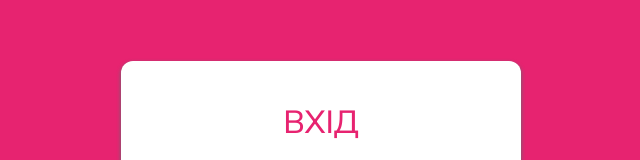
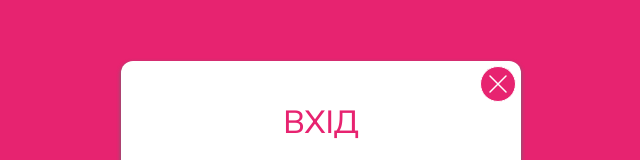
Before and after one commit to Olka1516/AmurArrow, a Vue app: page /sign-in in a window 1280 px wide. Shown: the part 122-282 px from the top of the page, without its empty margins (319-959 px from the left). Built offline with nearby package versions, Linux system fonts and the light colour scheme; a web font is replaced by a local one; what vue3-country-region-select would draw is missing.

Commit message:
Deploy 1

```diff
--- a/src/assets/scss/_index.scss
+++ b/src/assets/scss/_index.scss
@@ -71,9 +71,9 @@
 
 @mixin sign-up {
   @include cubes;
+  @include buttons-container;
   @include forms;
   @include sign-container;
-  @include buttons-container;
 }
 
 @mixin sign-in {
--- a/src/assets/scss/repetitive/_forms.scss
+++ b/src/assets/scss/repetitive/_forms.scss
@@ -6,4 +6,12 @@
     flex-direction: column;
     gap: 10px;
   }
+   .rounded {
+    width: auto;
+    padding: 1px;
+    position: absolute;
+    top: 5px;
+    right: 5px;
+    padding: 5px;
   }
+}
--- a/src/views/SignInPage.vue
+++ b/src/views/SignInPage.vue
@@ -44,6 +44,10 @@ const signIn = async () => {
 const signUp = async () => {
   await router.push('/sign-up')
 }
+
+const back = async () => {
+  await router.push('/')
+}
 </script>
 <template>
   <section>
@@ -52,6 +56,7 @@ const signUp = async () => {
     </div>
 
     <div class="sign-page">
+      <Button icon="back" class="fill-pink-button rounded" @click="back()" />
       <div class="sign-page-content">
         <h2>{{ t('signIn') }}</h2>
         <div class="form">
--- a/src/views/SignUpPage.vue
+++ b/src/views/SignUpPage.vue
@@ -50,6 +50,10 @@ const signUp = async () => {
 const signIn = async () => {
   await router.push('/sign-in')
 }
+
+const back = async () => {
+  await router.push('/')
+}
 </script>
 <template>
   <section>
@@ -58,6 +62,7 @@ const signIn = async () => {
     </div>
 
     <div class="sign-page">
+      <Button icon="back" class="fill-pink-button rounded" @click="back()" />
       <div class="sign-page-content">
         <h2>{{ t('signUp') }}</h2>
         <div class="form">
```
Also changed, not shown: 1 other file (tests, documents, lock files or other folders). Lines whose indentation alone changed are shown as unchanged.
